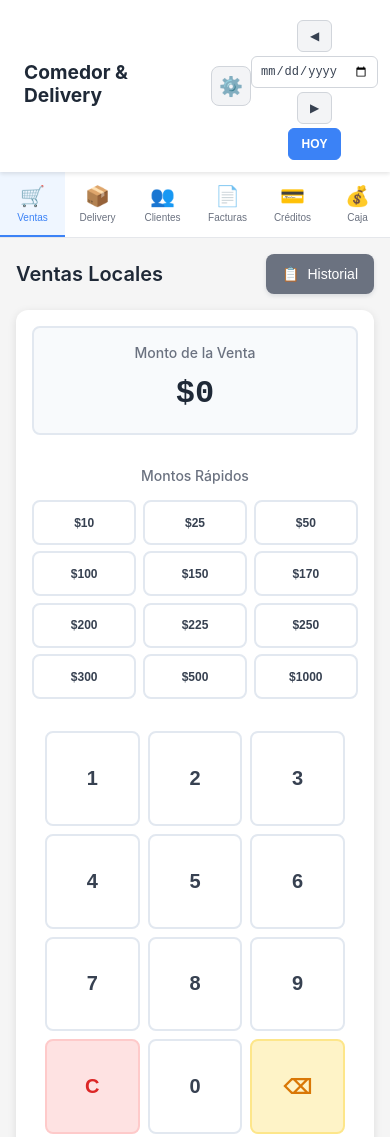
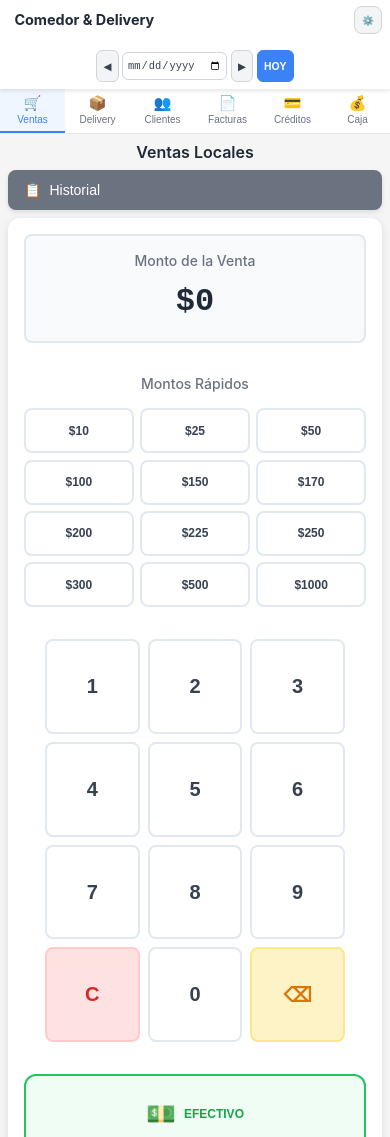
Before and after one commit to marcelino056/comedor-delivery-app, a website: page public/index.html in a window 390 px wide. Shown: the top 1137 px of the page. Drawn offline with Linux system fonts and the light colour scheme.

Commit message:
Fix: Optimizar header y navegación para dispositivos móviles
- Header más compacto en móviles (35px logo, menos padding)
- Ocultación inteligente de elementos en pantallas pequeñas
- Navegación con scroll horizontal en móviles
- Tabs más compactos con iconos reducidos
- Contenido adaptativo con headers reorganizados
- Mejores breakpoints para 640px y 480px

```diff
--- a/public/style.css
+++ b/public/style.css
@@ -189,36 +189,133 @@ body {
     box-shadow: 0 0 0 1px #3b82f6;
 }
 
+/* Mejoras para móviles */
+@media (max-width: 640px) {
+    .header {
+        padding: 0.5rem 0.75rem;
+        flex-direction: column;
+        gap: 0.5rem;
+        position: relative;
+    }
+
+    .header-left {
+        width: 100%;
+        justify-content: space-between;
+    }
+
+    .empresa-info {
+        gap: 0.5rem;
+        flex: 1;
+    }
+
+    .empresa-logo {
+        width: 35px;
+        height: 35px;
+    }
+
+    .empresa-detalles {
+        gap: 0.1rem;
+    }
+
+    .header h1 {
+        font-size: 1rem;
+        line-height: 1.1;
+    }
+
+    .empresa-meta {
+        font-size: 0.6rem;
+        gap: 0.05rem;
+    }
+
+    /* Ocultar algunos elementos en móvil para reducir carga visual */
+    .empresa-direccion {
+        display: none;
+    }
+
+    .btn-config {
+        padding: 0.4rem;
+        font-size: 0.7rem;
+        min-width: auto;
+        width: 32px;
+        height: 32px;
+        display: flex;
+        align-items: center;
+        justify-content: center;
+    }
+
+    .fecha-controls {
+        flex-direction: row;
+        gap: 0.25rem;
+        flex-wrap: wrap;
+        justify-content: center;
+        width: 100%;
+    }
+
+    .fecha-controls > div:first-child {
+        display: flex;
+        gap: 0.25rem;
+        align-items: center;
+    }
+
+    .fecha-controls button {
+        padding: 0.25rem 0.5rem;
+        font-size: 0.7rem;
+        min-width: auto;
+    }
+
+    #fecha-selector {
+        font-size: 0.7rem;
+        padding: 0.25rem;
+        height: 28px;
+        min-width: 100px;
+    }
+}
+
 @media (max-width: 480px) {
     .header {
-        padding: 0.75rem;
+        padding: 0.4rem 0.5rem;
     }
 
     .empresa-info {
-        gap: 0.75rem;
+        gap: 0.4rem;
     }
 
     .empresa-logo {
-        width: 45px;
-        height: 45px;
+        width: 30px;
+        height: 30px;
     }
 
     .header h1 {
-        font-size: 1.2rem;
+        font-size: 0.9rem;
     }
 
     .empresa-meta {
+        font-size: 0.55rem;
+    }
+
+    /* En móviles muy pequeños, mostrar solo lo esencial */
+    .empresa-telefono {
+        display: none;
+    }
+
+    .btn-config {
+        width: 28px;
+        height: 28px;
         font-size: 0.6rem;
     }
 
     .fecha-controls {
-        flex-direction: column;
-        gap: 0.25rem;
-    }
-
-    .fecha-controls > div:first-child {
-        display: flex;
-        gap: 0.5rem;
+        gap: 0.2rem;
+    }
+
+    .fecha-controls button {
+        padding: 0.2rem 0.4rem;
+        font-size: 0.65rem;
+    }
+
+    #fecha-selector {
+        font-size: 0.65rem;
+        min-width: 90px;
     }
 }
 
@@ -258,6 +355,54 @@ body {
     font-size: 1.25rem;
 }
 
+/* Tabs responsivos para móviles */
+@media (max-width: 640px) {
+    .nav-tabs {
+        top: auto; /* Ajustar según el header compacto */
+        position: sticky;
+        overflow-x: auto;
+        -webkit-overflow-scrolling: touch;
+        scrollbar-width: none;
+        -ms-overflow-style: none;
+    }
+
+    .nav-tabs::-webkit-scrollbar {
+        display: none;
+    }
+
+    .tab-btn {
+        padding: 0.5rem 0.3rem;
+        font-size: 0.65rem;
+        min-width: 60px;
+        gap: 0.15rem;
+        flex-shrink: 0;
+    }
+
+    .tab-btn .icon {
+        font-size: 1rem;
+    }
+}
+
+@media (max-width: 480px) {
+    .tab-btn {
+        padding: 0.4rem 0.2rem;
+        font-size: 0.6rem;
+        min-width: 55px;
+        gap: 0.1rem;
+    }
+
+    .tab-btn .icon {
+        font-size: 0.9rem;
+    }
+
+    /* En pantallas muy pequeñas, hacer los tabs más compactos */
+    .tab-btn {
+        white-space: nowrap;
+        text-overflow: ellipsis;
+        overflow: hidden;
+    }
+}
+
 /* Content */
 .content {
     flex: 1;
@@ -290,6 +435,49 @@ body {
 .header-buttons {
     display: flex;
     gap: 0.5rem;
+}
+
+/* Contenido responsivo para móviles */
+@media (max-width: 640px) {
+    .tab-content {
+        padding: 0.75rem;
+    }
+
+    .tab-header {
+        margin-bottom: 0.75rem;
+        flex-direction: column;
+        gap: 0.5rem;
+        align-items: stretch;
+    }
+
+    .tab-header h2 {
+        font-size: 1.1rem;
+        text-align: center;
+    }
+
+    .header-buttons {
+        justify-content: center;
+        flex-wrap: wrap;
+        gap: 0.4rem;
+    }
+}
+
+@media (max-width: 480px) {
+    .tab-content {
+        padding: 0.5rem;
+    }
+
+    .tab-header {
+        margin-bottom: 0.5rem;
+    }
+
+    .tab-header h2 {
+        font-size: 1rem;
+    }
+
+    .header-buttons {
+        gap: 0.3rem;
+    }
 }
 
 /* Buttons */
```
